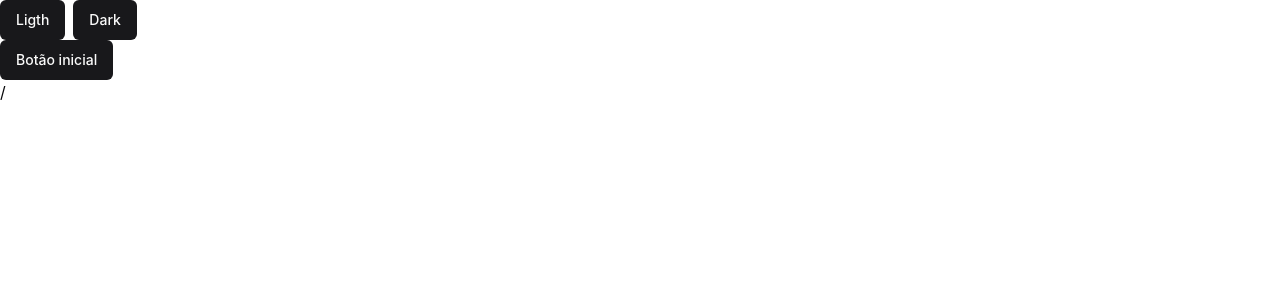
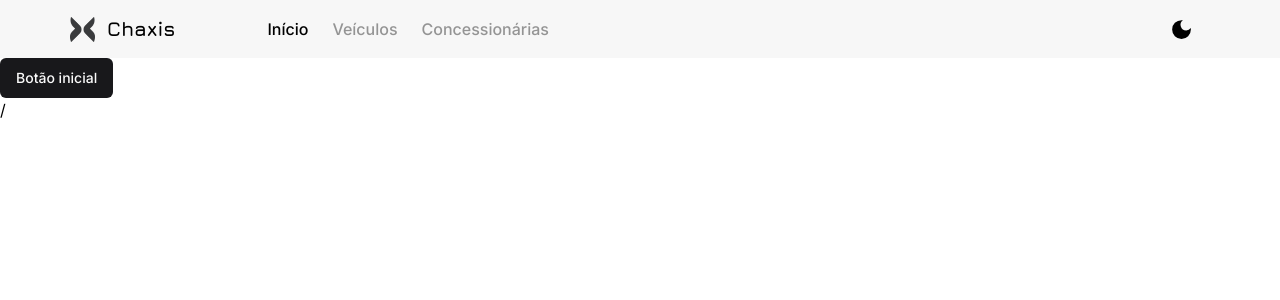
Before and after one commit to emsmoraes/chaxis-frontend, a Next.js app: page / in a window 1280 px wide. Shown: the top 300 px of the page. Built offline with nearby package versions, Linux system fonts and the light colour scheme; no server answers.

Commit message:
feat: add navbar and theme toggle

```diff
--- a/app/(home)/page.tsx
+++ b/app/(home)/page.tsx
@@ -1,5 +1,4 @@
 "use client";
-import HandleTheme from "../_components/HandleTheme";
 import { Button } from "../_components/ui/button";
 import { useLocation } from "../_contexts/LocationContext";
 import useGeolocation from "../_hooks/useGeolocation";
@@ -10,7 +9,6 @@ export default function Home() {
 
   return (
     <div>
-      <HandleTheme />
       <Button>Botão inicial</Button>
       {location && (
         <p>
--- a/app/_components/HandleTheme.tsx
+++ /dev/null
@@ -1,29 +0,0 @@
-"use client";
-import React from "react";
-import { Button } from "./ui/button";
-import { useTheme } from "next-themes";
-
-function HandleTheme() {
-  const { setTheme } = useTheme();
-
-  return (
-    <div className="space-x-2">
-      <Button
-        onClick={() => {
-          setTheme("light");
-        }}
-      >
-        Ligth
-      </Button>
-      <Button
-        onClick={() => {
-          setTheme("dark");
-        }}
-      >
-        Dark
-      </Button>
-    </div>
-  );
-}
-
-export default HandleTheme;
--- /dev/null
+++ b/app/_components/Navbar/Desktop/NavLink.tsx
@@ -0,0 +1,29 @@
+"use client";
+
+import Link from "next/link";
+import { usePathname } from "next/navigation";
+import React from "react";
+
+interface NavLinkProps {
+  link: {
+    name: string;
+    path: string;
+  };
+}
+
+function NavLink({ link }: NavLinkProps) {
+  const pathname = usePathname();
+  const isSelected = pathname === link.path;
+
+  const linkStyle = isSelected
+    ? "hover:bg-font-primary/5 text-font-primary font-lg flex h-full items-center bg-transparent px-3 font-medium transition-colors duration-300"
+    : "hover:bg-font-primary/5 text-font-primary/40 font-lg flex h-full items-center bg-transparent px-3 font-medium transition-colors duration-300 hover:text-font-primary/75";
+
+  return (
+    <Link className={linkStyle} href={link.path}>
+      {link.name}
+    </Link>
+  );
+}
+
+export default NavLink;
--- /dev/null
+++ b/app/_components/Navbar/Desktop/index.tsx
@@ -0,0 +1,47 @@
+import Image from "next/image";
+import React from "react";
+import DarkLogo from "@/app/_assets/images/logo-dark.png";
+import NavLink from "./NavLink";
+import Link from "next/link";
+import ThemeToggle from "../../ThemeToggle";
+
+const links = [
+  {
+    name: "Início",
+    path: "/",
+  },
+  {
+    name: "Veículos",
+    path: "/vehicles",
+  },
+  {
+    name: "Concessionárias",
+    path: "/dealers",
+  },
+];
+
+function Desktop() {
+  return (
+    <div className="flex h-[58px] w-full items-center bg-foreground">
+      <div className="flex h-full w-full max-w-desktop items-center justify-between px-[70px]">
+        <div className="flex h-full items-center gap-20">
+          <Link href="/" className="flex items-center gap-3">
+            <Image src={DarkLogo} alt="logo" className="h-[25px] w-[25px]" />
+            <span className="block font-jura text-xl font-bold text-font-primary">
+              Chaxis
+            </span>
+          </Link>
+
+          <div className="flex h-full items-center">
+            {links.map((link, index) => (
+              <NavLink link={link} key={index} />
+            ))}
+          </div>
+        </div>
+        <ThemeToggle />
+      </div>
+    </div>
+  );
+}
+
+export default Desktop;
--- /dev/null
+++ b/app/_components/Navbar/Mobile/index.tsx
@@ -0,0 +1,7 @@
+import React from "react";
+
+function Mobile() {
+  return <div>Mobile</div>;
+}
+
+export default Mobile;
--- /dev/null
+++ b/app/_components/Navbar/index.tsx
@@ -0,0 +1,19 @@
+import React from "react";
+import Mobile from "./Mobile";
+import Desktop from "./Desktop";
+
+function Navbar() {
+  return (
+    <div>
+      <div className="block sm:hidden">
+        <Mobile />
+      </div>
+
+      <div className="hidden sm:block">
+        <Desktop />
+      </div>
+    </div>
+  );
+}
+
+export default Navbar;
--- /dev/null
+++ b/app/_components/ThemeToggle/index.tsx
@@ -0,0 +1,30 @@
+"use client";
+import { useTheme } from "next-themes";
+import React from "react";
+import { MdDarkMode } from "react-icons/md";
+import { MdLightMode } from "react-icons/md";
+import { Button } from "../ui/button";
+
+function ThemeToggle() {
+  const { theme, setTheme } = useTheme();
+  const isDark = theme === "dark";
+
+  const toggleTheme = () => {
+    if (isDark) {
+      setTheme("light");
+    } else {
+      setTheme("dark");
+    }
+  };
+
+  return (
+    <Button
+      onClick={toggleTheme}
+      className="bg-transparent text-font-primary hover:bg-transparent"
+    >
+      {isDark ? <MdLightMode fontSize={25} /> : <MdDarkMode fontSize={25} />}
+    </Button>
+  );
+}
+
+export default ThemeToggle;
--- a/app/globals.css
+++ b/app/globals.css
@@ -1,9 +1,8 @@
+@import url('https://fonts.googleapis.com/css2?family=Inter:ital,opsz,wght@0,14..32,100..900;1,14..32,100..900&family=Jura:wght@300..700&display=swap');
+
 @tailwind base;
 @tailwind components;
 @tailwind utilities;
-
-@import url('https://fonts.googleapis.com/css2?family=Jura:wght@300..700&display=swap');
-@import url('https://fonts.googleapis.com/css2?family=Inter:ital,opsz,wght@0,14..32,100..900;1,14..32,100..900&family=Jura:wght@300..700&display=swap');
 
 *,
 *::before,
@@ -13,10 +12,14 @@
   padding: 0;
 }
 
+body {
+  color: var(--primary-text);
+}
+
 @layer base {
   :root {
     --background: 0 0% 100%;
-    --foreground: 240 10% 3.9%;
+    --foreground: 0, 0%, 97%;
     --card: 0 0% 100%;
     --card-foreground: 240 10% 3.9%;
     --popover: 0 0% 100%;
@@ -40,10 +43,11 @@
     --chart-4: 43 74% 66%;
     --chart-5: 27 87% 67%;
     --radius: 0.5rem;
+    --primary-text: 0 0% 0%;
   }
   .dark {
     --background: 240 10% 3.9%;
-    --foreground: 0 0% 98%;
+    --foreground: 0, 0%, 16%;
     --card: 240 10% 3.9%;
     --card-foreground: 0 0% 98%;
     --popover: 240 10% 3.9%;
@@ -66,6 +70,7 @@
     --chart-3: 30 80% 55%;
     --chart-4: 280 65% 60%;
     --chart-5: 340 75% 55%;
+    --primary-text: 0 0% 100%;
   }
 }
 
--- a/app/layout.tsx
+++ b/app/layout.tsx
@@ -2,6 +2,7 @@ import type { Metadata } from "next";
 import "./globals.css";
 import { ThemeProvider } from "./_providers/theme-provider";
 import { LocationProvider } from "./_contexts/LocationContext";
+import Navbar from "./_components/Navbar";
 
 export const metadata: Metadata = {
   title: "Create Next App",
@@ -17,6 +18,7 @@ export default function RootLayout({
     <html lang="pt-BR">
       <body className={`antialiased`}>
         <ThemeProvider attribute="class" defaultTheme="system" enableSystem>
+          <Navbar />
           <LocationProvider>{children}</LocationProvider>
         </ThemeProvider>
       </body>
--- a/package.json
+++ b/package.json
@@ -19,6 +19,7 @@
     "next-themes": "^0.3.0",
     "react": "^18",
     "react-dom": "^18",
+    "react-icons": "^5.3.0",
     "tailwind-merge": "^2.5.2",
     "tailwindcss-animate": "^1.0.7"
   },
--- a/tailwind.config.ts
+++ b/tailwind.config.ts
@@ -40,6 +40,9 @@ const config: Config = {
           DEFAULT: "hsl(var(--destructive))",
           foreground: "hsl(var(--destructive-foreground))",
         },
+        font: {
+          primary: "hsl(var(--primary-text))",
+        },
         border: "hsl(var(--border))",
         input: "hsl(var(--input))",
         ring: "hsl(var(--ring))",
@@ -57,7 +60,7 @@ const config: Config = {
         sm: "calc(var(--radius) - 4px)",
       },
       maxWidth: {
-        custom: "1200px",
+        desktop: "2000px",
       },
       fontFamily: {
         sans: ["Inter", "sans-serif"],
```
Also changed, not shown: 1 other file (tests, documents, lock files or other folders).
